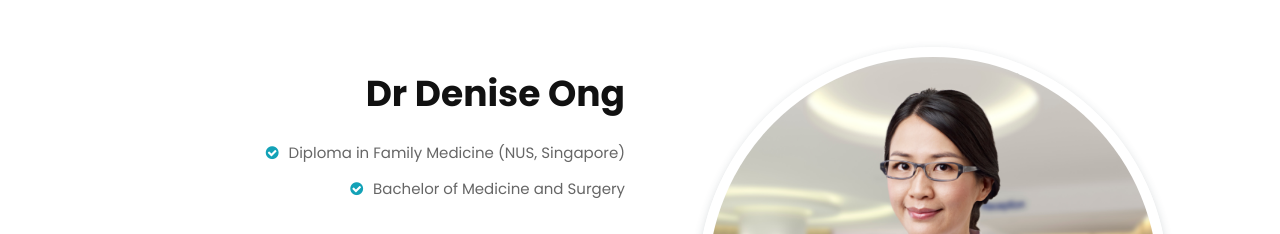
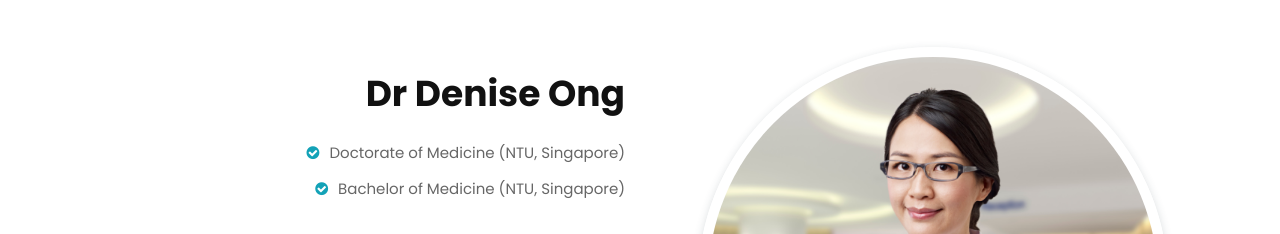
Before and after one commit to lisllin99/lisllin99.github.io, a plain HTML site: page doctor.html in a window 1280 px wide. Shown: the part 960-1194 px from the top of the page. Drawn offline with Linux system fonts and the light colour scheme.

Commit message:
doctor fix

```diff
--- a/doctor.html
+++ b/doctor.html
@@ -160,8 +160,8 @@
                         <div class="doctor__item__text  doctor__item__text--left">
                             <h2>Dr Denise Ong</h2>
                             <ul>
-                                <li><i class="fa fa-check-circle"></i> Diploma in Family Medicine (NUS, Singapore)</li>
-                                <li><i class="fa fa-check-circle"></i> Bachelor of Medicine and Surgery</li>
+                                <li><i class="fa fa-check-circle"></i> Doctorate of Medicine (NTU, Singapore)</li>
+                                <li><i class="fa fa-check-circle"></i> Bachelor of Medicine (NTU, Singapore)</li>
                             </ul>
                             <p>Dr. Ong is well versed in a broad range of aesthetic procedures ranging from fillers, lasers, skin-care, acne scar treatments, thread lifts to non-surgical skin tightening devices. She is a member of the American Academy of Aesthetic Medicine. In addition, she has also attained certification by the Ministry of Health accredited bodies, under the Singapore Medical Council’s Aesthetic Practices Oversight Committee</p>
 
```
